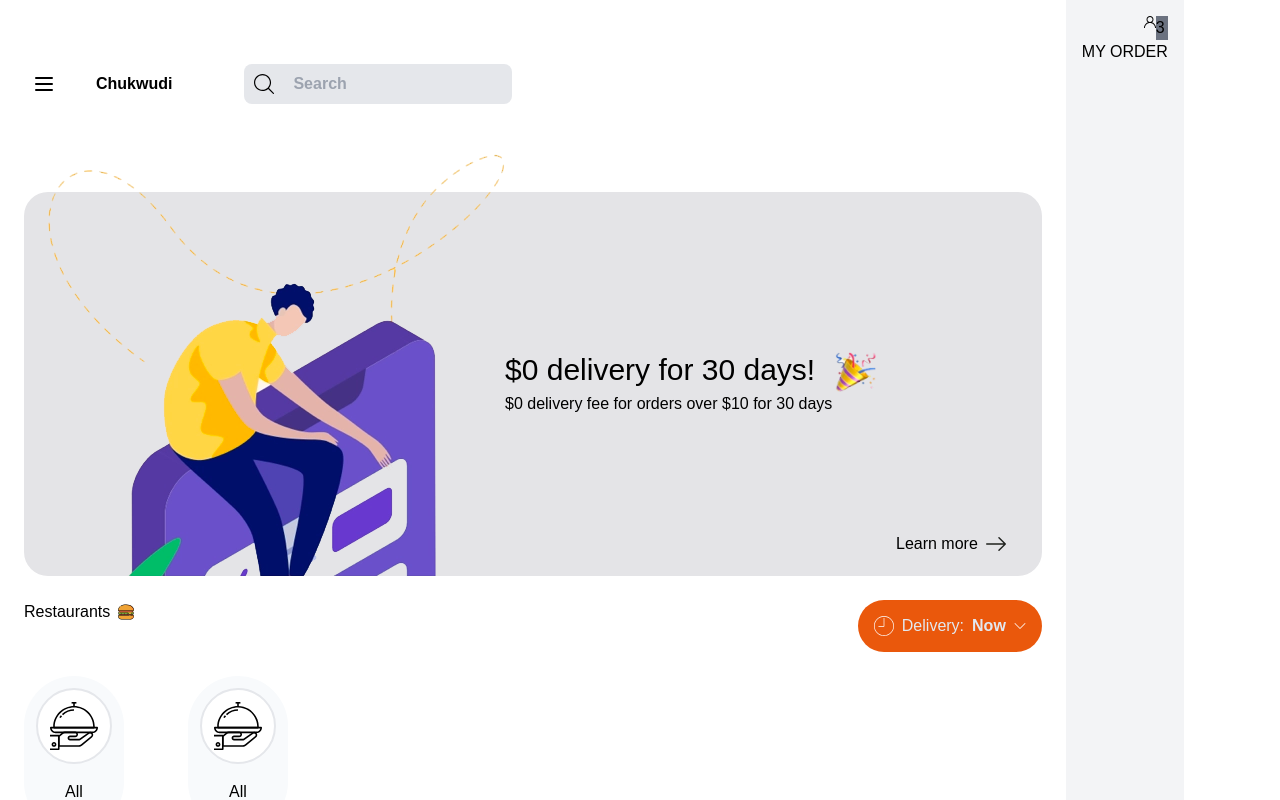
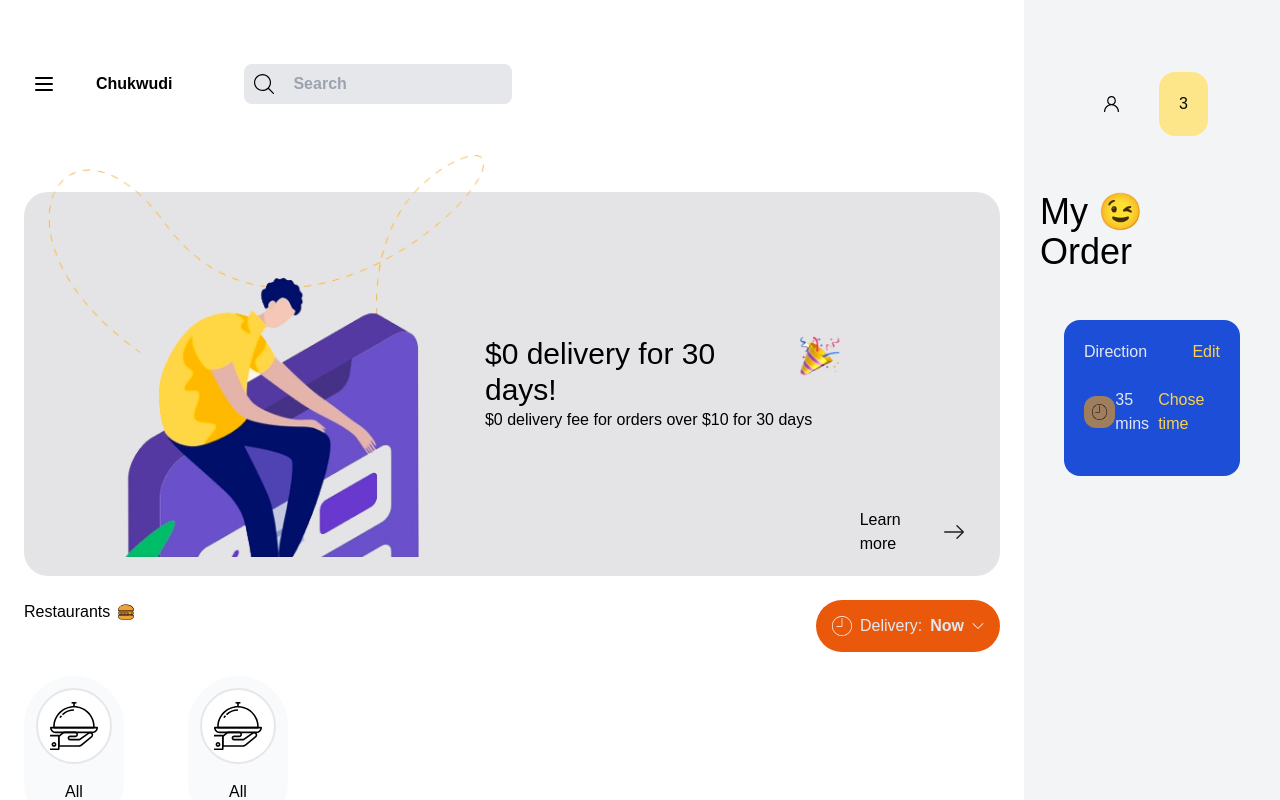
Before and after one commit to Alejandr0Giraldo/Chukwudi, a React (Vite) app: page / in a window 1280 px wide. Shown: the top 800 px of the page. Built offline with nearby package versions, Linux system fonts and the light colour scheme; a web font is replaced by a local one.

Commit message:
import categories, section my order avanced

```diff
--- a/src/App.jsx
+++ b/src/App.jsx
@@ -1,8 +1,9 @@
 import './App.css';
 import  { useState } from 'react';
-
+import categories from '../categories.json';
 function App() {
   const [isOpen, setIsOpen] = useState(false);
+  console.log(categories)
 
   const toggleMenu = () => {
     setIsOpen(!isOpen);
@@ -10,7 +11,7 @@ function App() {
   return (
     <>
       <div className='flex'>
-        <section>
+        <section className='w-4/5'>
           <div className='flex items-center m-6 pb-6'>
             <div className="relative">
               <button
@@ -82,6 +83,7 @@ function App() {
           </article>
           <article>
             <div className='m-6 flex space-x-16'>
+
               <div className=' bg-slate-50 hover:bg-amber-300 flex flex-col items-center p-3 rounded-full cursor-pointer  '>
                 <div className='bg-white rounded-full w-fit p-3  border-2'>
                   <img src="../icons/701965.svg" alt="" className=' w-12'/>
@@ -109,23 +111,38 @@ function App() {
             </div>
           </article>
         </section>
-        <section className=''>
+        <section className='w-1/5'>
           <div className='bg-gray-100 w-full h-full p-4 '>
             <div className=''>
-              <div className='flex flex-row-reverse'>
-                <div className='bg-gray-500 w-3'>
+              <div className='flex flex-row-reverse p-4 m-6 items-center justify-items-end'>
+                <div className='bg-amber-200 rounded-2xl m-4 p-5'>
                   <span>3</span>
                 </div>
-                <div className=' '>
-                  <img src='../icons/747376.svg' alt='' className='w-3'/>
-                </div>
-                <div>
-
+                <div className=' m-6  '>
+                  <img src='../icons/747376.svg' alt='' className='w-6'/>
                 </div>
               </div>
             </div>
             <div>
-              <h1>MY ORDER</h1>
+              <div className='text-4xl mb-6'>
+                <p className=''>My 😉 </p>
+                <p>Order</p>
+              </div>
+            </div>
+            <div className='p-6'>
+              <div className='bg-blue-700 rounded-2xl w-full p-5'>
+                <div className='flex justify-between pb-6 text-slate-200'>
+                  <p>Direction</p>
+                  <a href='#' className='text-amber-300'>Edit</a>
+                </div>
+                <div className='flex justify-between items-center pb-5'>
+                  <div className='bg-amber-500/60 w-9 p-2 rounded-xl h-full'>
+                    <img src='../icons/149316.svg' alt='' className='w-8'/>
+                  </div>
+                  <p className='text-slate-200'>35 mins</p>
+                  <a href='#' className='text-amber-300'>Chose time</a>
+                </div>
+              </div>
             </div>
           </div>
         </section>
--- a/src/Pages/context/index.js
+++ /dev/null
@@ -1 +0,0 @@
-const requestURL = ""
```
